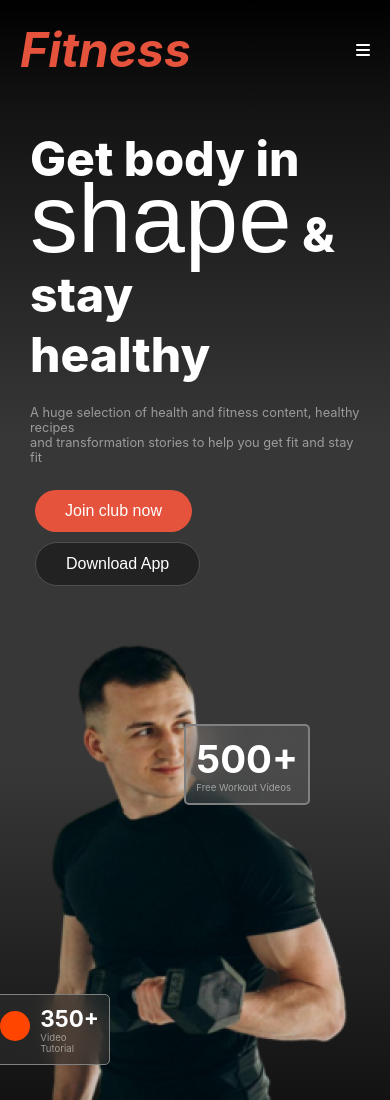
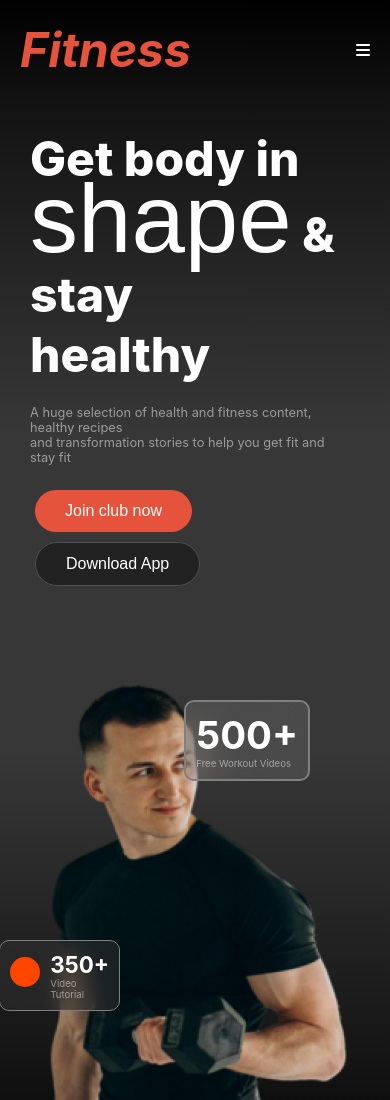
Before and after one commit to Alifa-AS/B10A2-second-assign, a plain HTML site: page index.html in a window 390 px wide. Shown: the top 1100 px of the page. Drawn offline with Linux system fonts and the light colour scheme; a web font is replaced by a local one.

Commit message:
added position

```diff
--- a/index.html
+++ b/index.html
@@ -67,7 +67,7 @@
 
     </header>
    <!-- Banner Section End -->
-    <main class="b-color">
+    <main class="main-part b-color">
         <section class="change-habit">
             <!-- change habit starts-->
              <div class="habit">
--- a/styles/responsive.css
+++ b/styles/responsive.css
@@ -8,6 +8,8 @@
 @media screen and (max-width: 576px) {
     .header{
         padding-bottom: 0px;
+        max-width: 100%;
+        margin: 0 auto;
     }
     .ham-menu{
          display: flex;
@@ -18,12 +20,15 @@
     .navbar{
         display: none;
     }
+    .banner-head{
+        margin-bottom: 50px;
+    }
     .banner-title{
         flex-direction: column;
     }
     .banner-content{
         max-width: 100%;
-        width: 85%;
+        width: 82%;
         margin: 30px;
     }
     .health{
@@ -35,7 +40,7 @@
     }
     .banner-img{
         margin-left: 20px;
-        margin-top: 0px;
+        width: 100%;
     }
     .p-icon, .p-icon img{
       display: none;
@@ -51,9 +56,15 @@
     }
     .card-2{
         max-width: 100%;
-        bottom: 140px;
-        right: 280px;
+        bottom: 170px;
+        right: 270px;
     }
+     /* main */
+     .main-part{
+        max-width: 100%;
+        width: 100%;
+        margin: 0 auto;
+     }
 
     /* habit */
     .change-habit{
@@ -180,7 +191,7 @@
         padding-top: 10px;
     }
     .last-content{
-        margin-top: 45%;
+        margin-top: 50%;
     }
 
  }
--- a/styles/style.css
+++ b/styles/style.css
@@ -142,8 +142,8 @@ nav li a{
     margin-left: 180px;
     /* border: 2px solid white; */
     max-width: 350px;
-    /* max-height: 500px; */
-    margin-top: 60px;
+    max-height: 520px;
+    margin-top: 40px;
 }
 
 .p-icon{
@@ -153,8 +153,8 @@ nav li a{
     max-width: 25px;
     max-height: 25px;
     position: absolute;
-    bottom: 120px;
-    right: 420px;
+    bottom: 180px;
+    right: 480px;
 }
 .ham-menu{
     display: none;
@@ -169,9 +169,9 @@ nav li a{
     background-color: rgba(255, 255, 255, 0.1);
     backdrop-filter: blur(20px);
     position: absolute;
-    bottom: 400px;
+    bottom: 330px;
     right: 150px;
-    border-radius: 5px;
+    border-radius: 10px;
     padding: 10px;
     box-sizing: border-box;
 }
@@ -195,7 +195,7 @@ nav li a{
     position: absolute;
     bottom: 100px;
     right: 400px;
-    border-radius: 5px;
+    border-radius: 10px;
     padding: 10px;
 
 }
@@ -413,8 +413,8 @@ input[type=text] , select{
     color: rgb(128, 128, 128);
     background-color: rgba(255, 255, 255, 0.1);
     padding: 10px;
+}
 
-}
 ::placeholder{
     color: rgb(128, 128, 128);
 }
```
